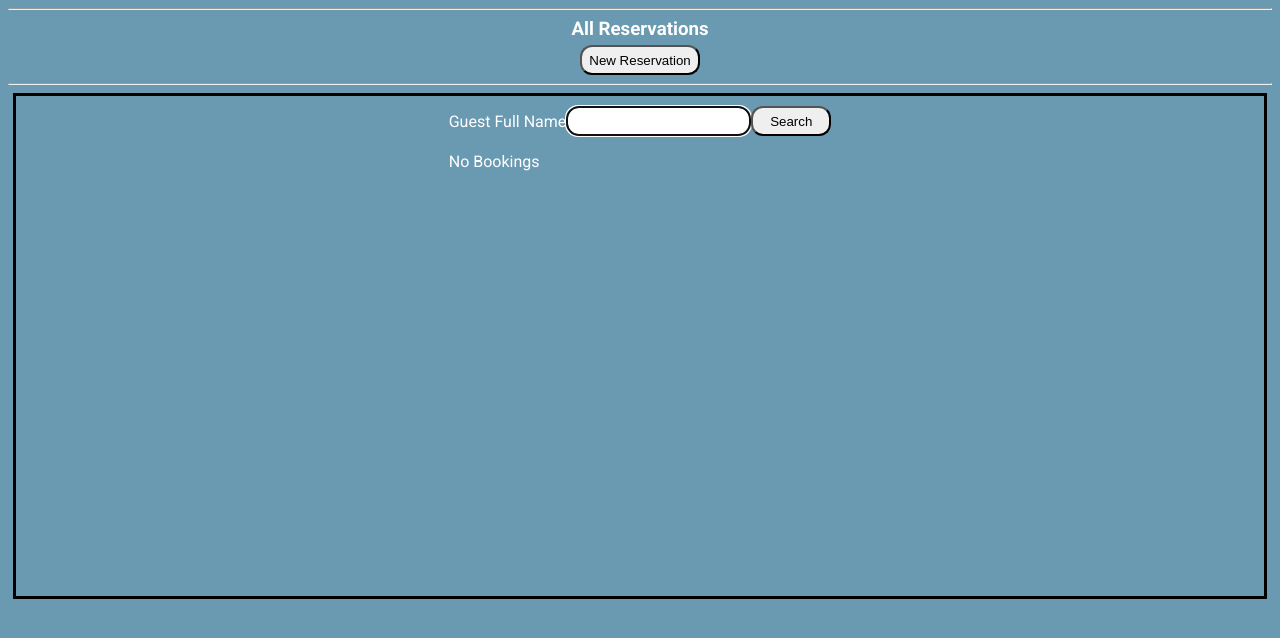
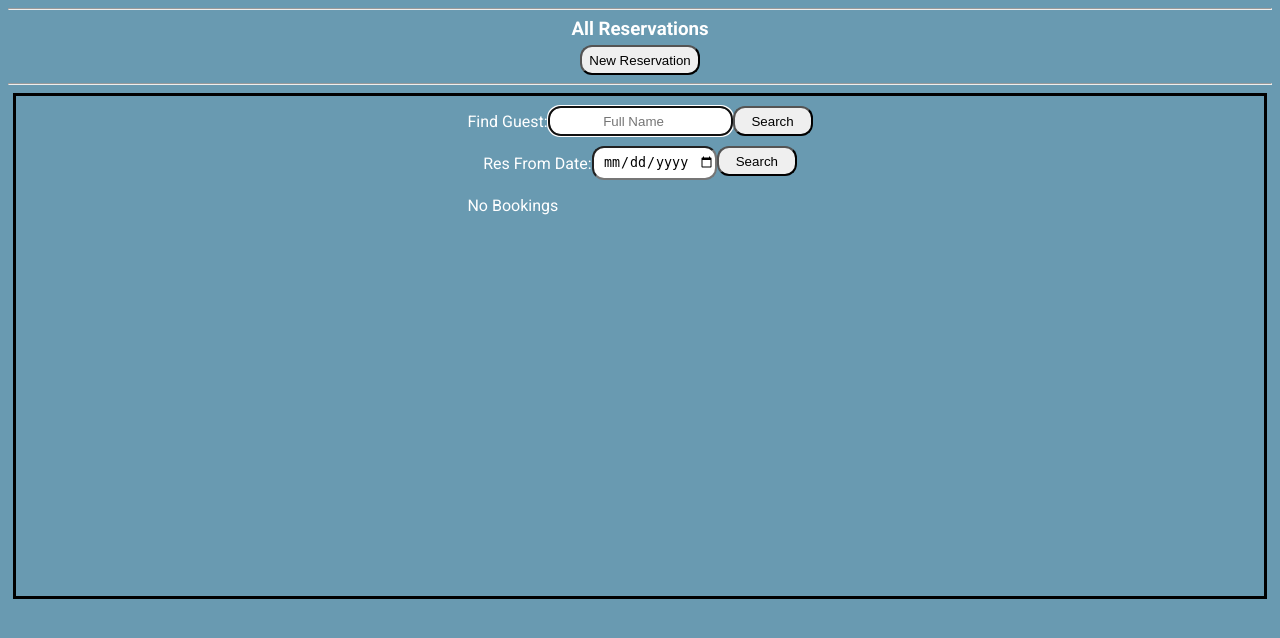
Before and after one commit to selsmie/honest-hotel, a Flask app: page /reservations in a window 1280 px wide. Shown: the part 140-778 px from the top of the page. Run offline with Flask 2, Linux system fonts and the light colour scheme; data that the repository does not hold is empty; some libraries are stand-ins or nearby versions.

Commit message:
changed search fields and added a reservation by date search

```diff
--- a/app/controllers/reservations_controller.py
+++ b/app/controllers/reservations_controller.py
@@ -16,6 +16,12 @@ def reservations():
     reservation_repository.arrival_status()
     today = datetime.date.today()
     return render_template('reservations/reservation.html', reservations=reservations, today=today)
+
+@reservations_blueprint.route('/reservations', methods=['POST'])
+def reservations_from_today():
+    date = request.form['date']
+    reservations = reservation_repository.select_from_today(date)
+    return render_template('reservations/reservation.html', reservations=reservations)
 
 # Arrivals
 @reservations_blueprint.route('/reservations/arrivals')
--- a/app/repositories/reservation_repository.py
+++ b/app/repositories/reservation_repository.py
@@ -15,8 +15,20 @@ def save(reservation):
 
 def select_all():
     reservations = []
-    sql = "SELECT * FROM reservations ORDER BY arrival_date, status ASC"
+    sql = "SELECT * FROM reservations ORDER BY status ASC, arrival_date"
     results = run_sql(sql)
+    for row in results:
+        guest = guest_repository.select(row['guest_id'])
+        room = room_repository.select(row['room_id'])
+        reservation = Reservation(guest, room, row['arrival_date'], row['departure_date'], row['status'], row['id'])
+        reservations.append(reservation)
+    return reservations
+
+def select_from_today(date):
+    reservations = []
+    sql = "SELECT * FROM reservations WHERE arrival_date >= %s ORDER BY arrival_date, status ASC"
+    values = [date]
+    results = run_sql(sql, values)
     for row in results:
         guest = guest_repository.select(row['guest_id'])
         room = room_repository.select(row['room_id'])
@@ -65,7 +77,7 @@ def arrivals():
 
 def in_house():
     reservations = []
-    sql = "SELECT * FROM reservations WHERE status = %s ORDER BY room_id"
+    sql = "SELECT * FROM reservations WHERE status = %s ORDER BY departure_date, room_id"
     values = ["Checked In"]
     results = run_sql(sql, values)
     for row in results:
--- a/app/static/media.css
+++ b/app/static/media.css
@@ -1,4 +1,20 @@
 @media (max-width: 550px) {
+
+    #title {
+        max-height: 95%;
+    }
+
+    #header > h1 {
+        margin-top: 70px;
+    }
+
+    #stats {
+        margin-top: 50px;
+    }
+
+    .res-content {
+        max-height: 83%;
+    }
 
     .details {
         display: flex;
@@ -6,6 +22,7 @@
         flex-wrap: wrap;
         width: 300px;
         height: 250px;
+        justify-self: center;
     }
 
     .details-inh {
--- a/app/static/style.css
+++ b/app/static/style.css
@@ -130,3 +130,14 @@ h3 {
     background-color: rgb(52, 228, 252);
     cursor: pointer;
 }
+
+.search > form > button {
+    border-radius: 12px;
+    height: 30px;
+    width: 80px;
+}
+
+.search > form > button:hover {
+    background-color: rgb(52, 228, 252);
+    cursor: pointer;
+}
--- a/app/templates/guests/guest.html
+++ b/app/templates/guests/guest.html
@@ -10,8 +10,8 @@
 <main class='content'>
   <div class='search'>
     <form action="/guests/search", method='POST'>
-      <label for="search">Guest Full Name: </label>
-      <input type="search" name="search" id="search" autofocus>
+      <label for="search">Find Guest: </label>
+      <input type="search" name="search" id="search" placeholder="Full Name" autofocus>
       <button type="submit">Search</button>
     </form>
   </div>
--- a/app/templates/reservations/reservation.html
+++ b/app/templates/reservations/reservation.html
@@ -11,9 +11,17 @@
 
   <div class='search'>
     <form action="/reservations/search", method='POST'>
-      <label for="search">Guest Full Name</label>
-      <input type="search" name="search" id="search" autofocus>
+      <label for="search">Find Guest: </label>
+      <input type="search" name="search" id="search" placeholder="Full Name" autofocus>
       <button type="submit">Search</button>
+    </form>
+  </div>
+
+  <div class='search'>
+    <form action="/reservations" method='POST'>
+      <label for="date">Res From Date: </label>
+      <input type="date" name="date" id="date" autofocus>
+      <button type='submit'>Search</button>
     </form>
   </div>
 
```
